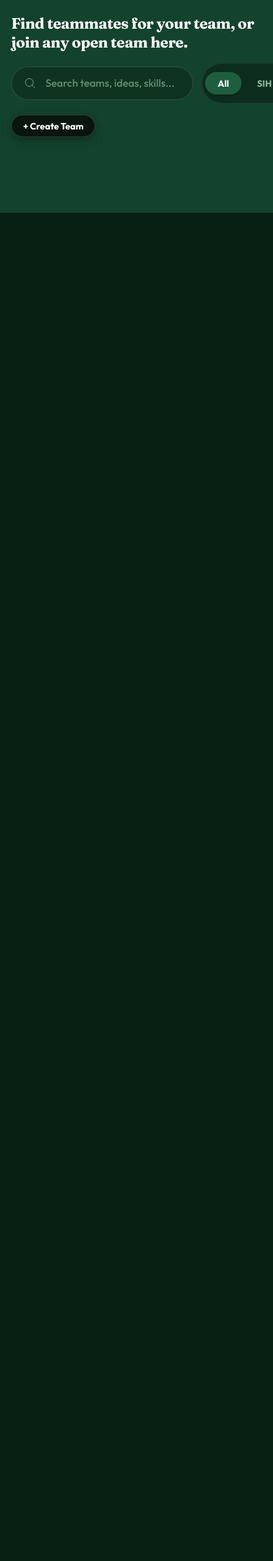
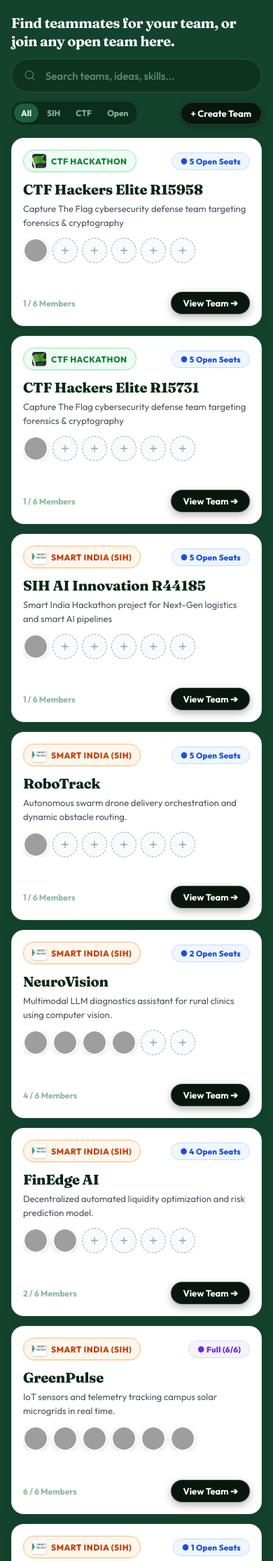
Before and after one commit to afrozthalam/JnuMate, a Flask app: page / in a window 390 px wide. Shown: the part 62-2293 px from the top of the page at 70% size. Before the commit the page ends 366 px from the top, so only its background shows below. Run offline with Flask 3, Linux system fonts and the light colour scheme; data comes from the database, SQL or seed files in the repository; data that the repository does not hold is empty; some libraries are stand-ins or nearby versions; grey boxes are pictures that could not be loaded.

Commit message:
bugs fixed

```diff
--- a/static/css/styles.css
+++ b/static/css/styles.css
@@ -2451,7 +2451,7 @@ textarea.input-forest {
 /* MOBILE PHONE (< 768px): APP FEEL & NO BOTTOM DOCK */
 @media (max-width: 768px) {
   html, body {
-    background-color: var(--bg-forest-850);
+    background-color: var(--bg-forest-950);
     height: auto !important;
     min-height: 100% !important;
     overflow-x: hidden !important;
@@ -2466,7 +2466,7 @@ textarea.input-forest {
     max-height: none !important;
     overflow: visible !important;
     display: block;
-    background-color: var(--bg-forest-850);
+    background-color: var(--bg-forest-950);
   }
 
   .app-enclosure-shell {
@@ -3013,8 +3013,11 @@ textarea.input-forest {
 .desktop-notif-window {
   width: 380px;
   max-height: 520px;
-  display: flex;
-  flex-direction: column;
+}
+
+.desktop-notif-window.active {
+  display: flex !important;
+  flex-direction: column !important;
 }
 
 .desktop-notif-header {
@@ -3089,32 +3092,23 @@ textarea.input-forest {
   align-items: center;
   justify-content: space-between;
   margin-bottom: 28px;
-  flex-wrap: wrap;
   gap: 16px;
 }
 
-.agro-controls-left {
+.agro-search-box {
+  max-width: 380px;
+  width: 100%;
+}
+
+.agro-controls-action-row {
   display: flex;
   align-items: center;
   gap: 12px;
-  flex: 1;
-  min-width: 280px;
-}
-
-.agro-search-box {
-  max-width: 360px;
-  width: 100%;
 }
 
 .agro-filter-pill {
   background: rgba(0, 0, 0, 0.32);
   border: 1px solid rgba(255, 255, 255, 0.08);
-}
-
-.agro-controls-right {
-  display: flex;
-  align-items: center;
-  gap: 12px;
 }
 
 /* ==========================================================================
@@ -3389,6 +3383,72 @@ textarea.input-forest {
   .mobile-only-block {
     display: block !important;
   }
+  .desktop-floating-dropdown {
+    display: none !important;
+  }
+
+  /* REQUEST 2: MOBILE CONTROLS BAR: SEARCH TOP + FILTER & CREATE TEAM ON SAME ROW */
+  .agro-controls-bar {
+    display: flex !important;
+    flex-direction: column !important;
+    align-items: stretch !important;
+    gap: 12px !important;
+    margin-bottom: 18px !important;
+  }
+
+  .agro-search-box {
+    max-width: 100% !important;
+    width: 100% !important;
+  }
+
+  .agro-controls-action-row {
+    display: flex !important;
+    align-items: center !important;
+    justify-content: space-between !important;
+    width: 100% !important;
+    gap: 8px !important;
+  }
+
+  .agro-filter-pill {
+    display: inline-flex !important;
+    padding: 3px !important;
+    gap: 2px !important;
+  }
+
+  .agro-filter-pill .filter-btn {
+    padding: 6px 10px !important;
+    font-size: 0.75rem !important;
+  }
+
+  .mobile-create-team-btn {
+    display: inline-flex !important;
+    align-items: center !important;
+    justify-content: center !important;
+    white-space: nowrap !important;
+    font-size: 0.8125rem !important;
+    padding: 7px 14px !important;
+    box-shadow: 0 2px 8px rgba(0, 0, 0, 0.35) !important;
+  }
+
+  /* Responsive Clean Team Cards on Mobile */
+  .teams-kanban-board, .teams-kanban-board.grid-mode {
+    grid-template-columns: 1fr !important;
+    gap: 14px !important;
+  }
+
+  .team-forest-card {
+    padding: 16px 16px !important;
+    border-radius: var(--radius-xl) !important;
+  }
+
+  .home-header-compact {
+    margin-bottom: 12px !important;
+  }
+
+  .home-quick-title {
+    font-size: 1.25rem !important;
+    line-height: 1.3 !important;
+  }
 
   /* REQUEST 3: MOBILE LOGIN & OTP VIEW REFINEMENT - ZERO SCROLLING */
   .login-screen-wrap {
--- a/static/js/app.js
+++ b/static/js/app.js
@@ -2975,12 +2975,6 @@ function handleNotificationClick(notifId, link) {
   }
 }
 
-  if (link) {
-    closeNotificationsPanel();
-    navigateTo(link);
-  }
-}
-
 function markAllNotificationsAsRead() {
   fetch("/api/notifications/mark-read", {
     method: "POST",
--- a/templates/index.html
+++ b/templates/index.html
@@ -174,22 +174,20 @@
 
           <!-- Controls Bar (Search & Filters, Clean List View) -->
           <div class="forest-controls-bar agro-controls-bar">
-            <div class="agro-controls-left">
-              <div class="search-pill-wrapper agro-search-box">
-                <svg fill="none" stroke="currentColor" viewBox="0 0 24 24"><path stroke-linecap="round" stroke-linejoin="round" d="M21 21l-5.197-5.197m0 0A7.5 7.5 0 105.196 5.196a7.5 7.5 0 0010.607 10.607z"/></svg>
-                <input type="text" id="searchInput" placeholder="Search teams, ideas, skills..." class="search-pill-input" oninput="debounceDiscoverSearch()">
-              </div>
+            <div class="search-pill-wrapper agro-search-box">
+              <svg fill="none" stroke="currentColor" viewBox="0 0 24 24"><path stroke-linecap="round" stroke-linejoin="round" d="M21 21l-5.197-5.197m0 0A7.5 7.5 0 105.196 5.196a7.5 7.5 0 0010.607 10.607z"/></svg>
+              <input type="text" id="searchInput" placeholder="Search teams, ideas, skills..." class="search-pill-input" oninput="debounceDiscoverSearch()">
+            </div>
 
+            <div class="agro-controls-action-row">
               <!-- Filter Segmented Pill / Menu -->
               <div class="filter-segmented-pill agro-filter-pill">
                 <button onclick="setDiscoverFilter('all')" id="btnFilterAll" class="filter-btn active" data-filter="all">All</button>
                 <button onclick="setDiscoverFilter('sih')" id="btnFilterSih" class="filter-btn" data-filter="sih">SIH</button>
                 <button onclick="setDiscoverFilter('ctf')" id="btnFilterCtf" class="filter-btn" data-filter="ctf">CTF</button>
-                <button onclick="setDiscoverFilter('open')" id="btnFilterOpen" class="filter-btn" data-filter="open">Open Slots</button>
+                <button onclick="setDiscoverFilter('open')" id="btnFilterOpen" class="filter-btn" data-filter="open">Open</button>
               </div>
-            </div>
 
-            <div class="agro-controls-right">
               <!-- Mobile Create Team Button -->
               <a href="/create-team" class="btn-black-pill sm mobile-create-team-btn">
                 + Create Team
```
